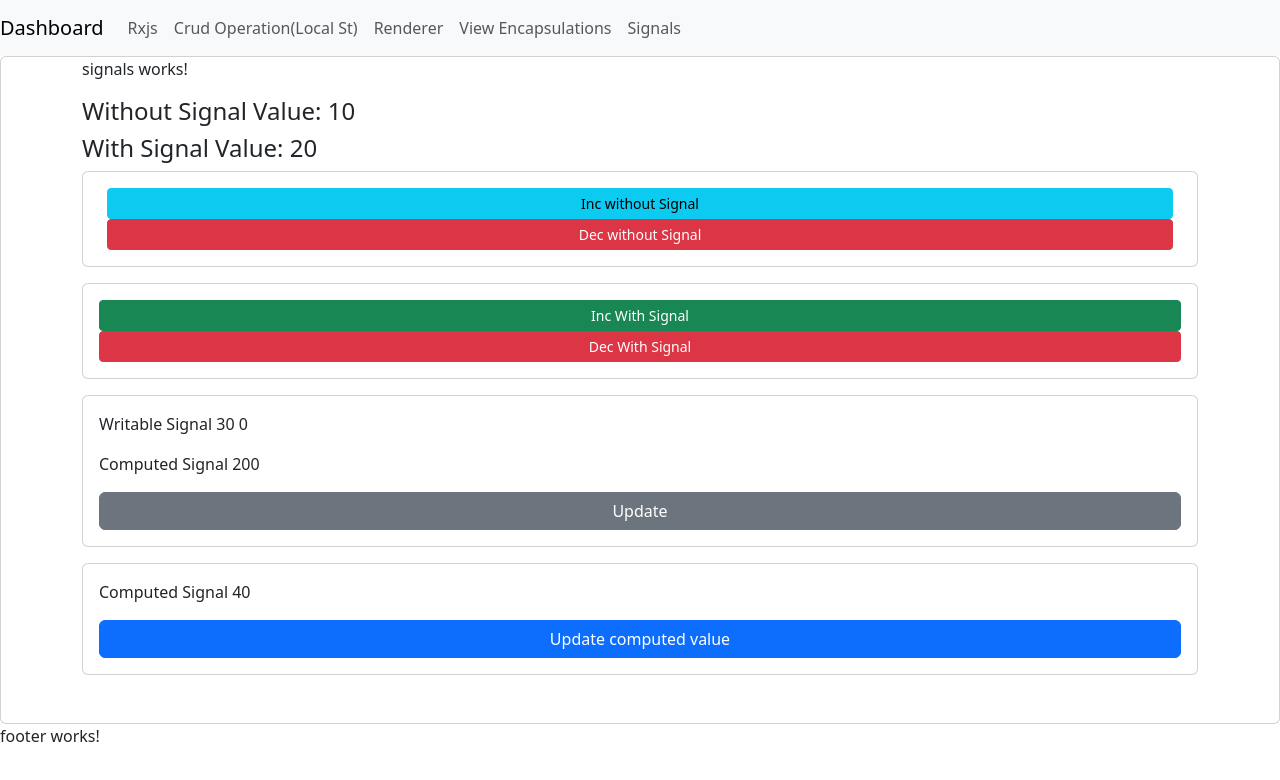
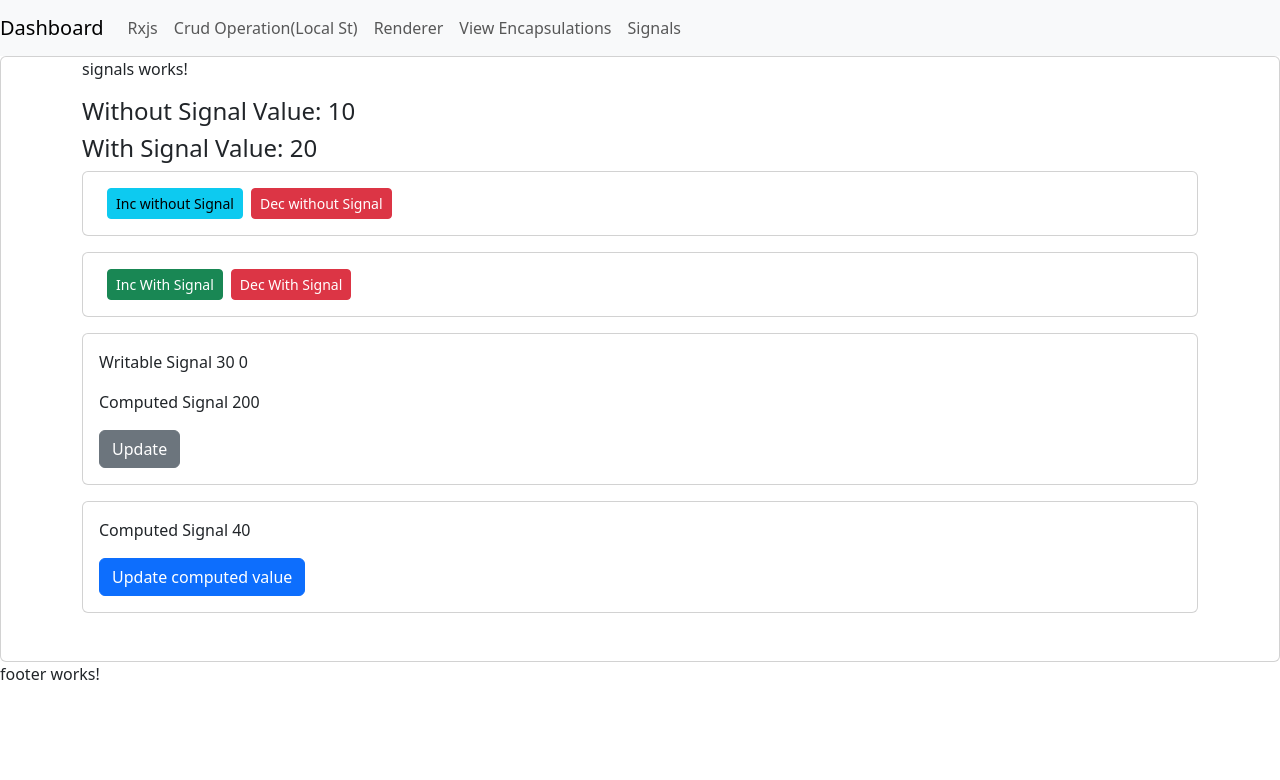
Before and after one commit to Ayush-hub-sai/rxjs-tutorial, an Angular app: page /signals in a window 1280 px wide. Shown: the top 780 px of the page. Built offline with nearby package versions, Linux system fonts and the light colour scheme.

Commit message:
fixed the design

```diff
--- a/src/app/components/signals/signals.component.html
+++ b/src/app/components/signals/signals.component.html
@@ -6,25 +6,33 @@
         <h4>With Signal Value: {{withSignal()}}</h4>
 
         <div class="card p-3">
-            <button (click)="incrementWithoutSignal()" class="btn btn-sm btn-info mx-2"> Inc without Signal</button>
-            <button (click)="decrementWithSignal()" class="btn btn-sm btn-danger mx-2"> Dec without Signal</button>
+            <div>
+                <button (click)="incrementWithoutSignal()" class="btn btn-sm btn-info mx-2"> Inc without Signal</button>
+                <button (click)="decrementWithSignal()" class="btn btn-sm btn-danger "> Dec without Signal</button>
+            </div>
         </div>
 
         <div class="card p-3 mt-3">
-            <button (click)="incrementWithSignal()" class="btn btn-sm btn-success">Inc With Signal</button>
-            <button (click)="decrementWithSignal()" class="btn btn-sm btn-danger">Dec With Signal</button>
+            <div>
+                <button (click)="incrementWithSignal()" class="btn btn-sm btn-success mx-2">Inc With Signal</button>
+                <button (click)="decrementWithSignal()" class="btn btn-sm btn-danger">Dec With Signal</button>
+            </div>
         </div>
 
         <div class="card mt-3 p-3">
             <p><span>Writable Signal</span>{{' '+writableSignal() + ' '+ writableSignal2()}}</p>
             <p><span>Computed Signal</span>{{' ' +computedSignal()}}</p>
-            <button type="button" (click)="updateValue()" class="btn btn-md btn-secondary"> Update</button>
+            <div>
+                <button type="button" (click)="updateValue()" class="btn btn-md btn-secondary"> Update</button>
+            </div>
         </div>
 
         <div class="card mt-3 p-3">
             <p><span>Computed Signal</span>{{' ' +computedSignal2()}}</p>
-            <button type="button" (click)="udateComputedValue()" class="btn btn-md btn-primary"> Update computed
-                value</button>
+            <div>
+                <button type="button" (click)="udateComputedValue()" class="btn btn-md btn-primary"> Update computed
+                    value</button>
+            </div>
         </div>
 
     </div>
```
